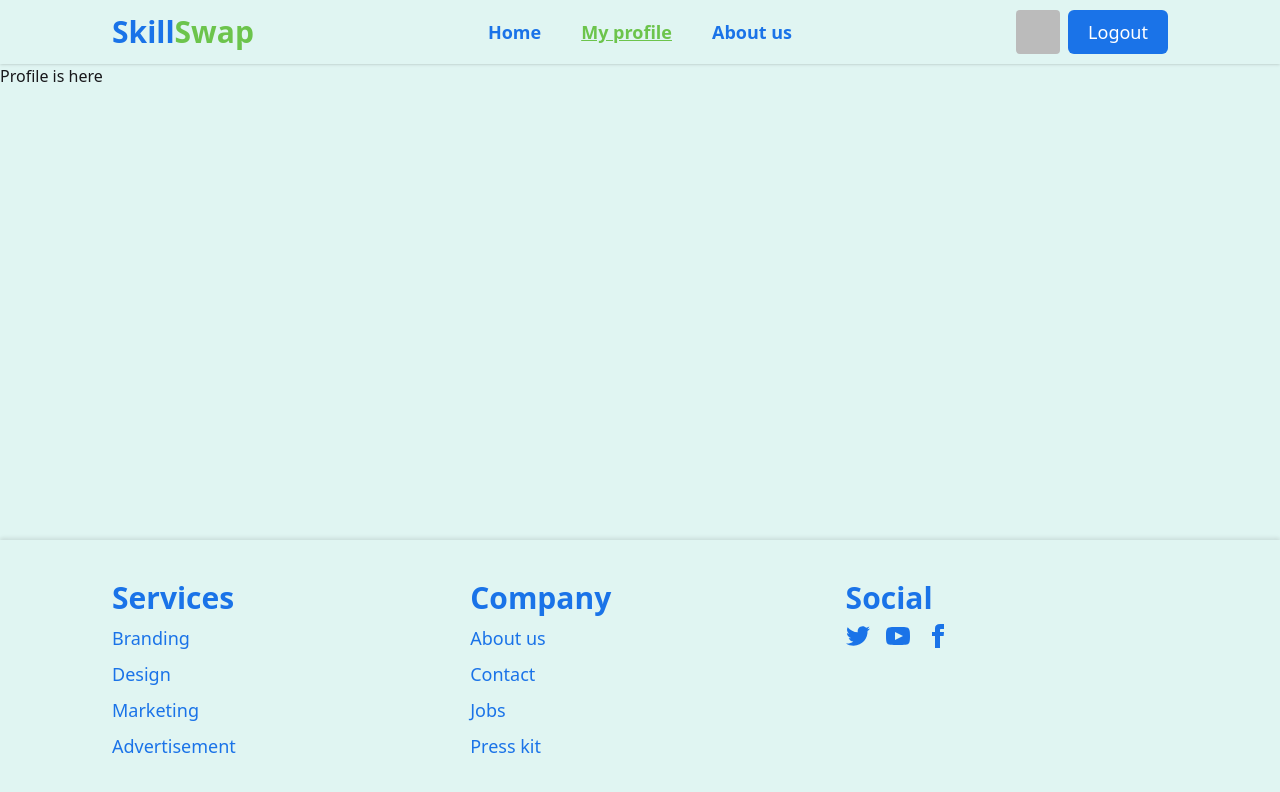
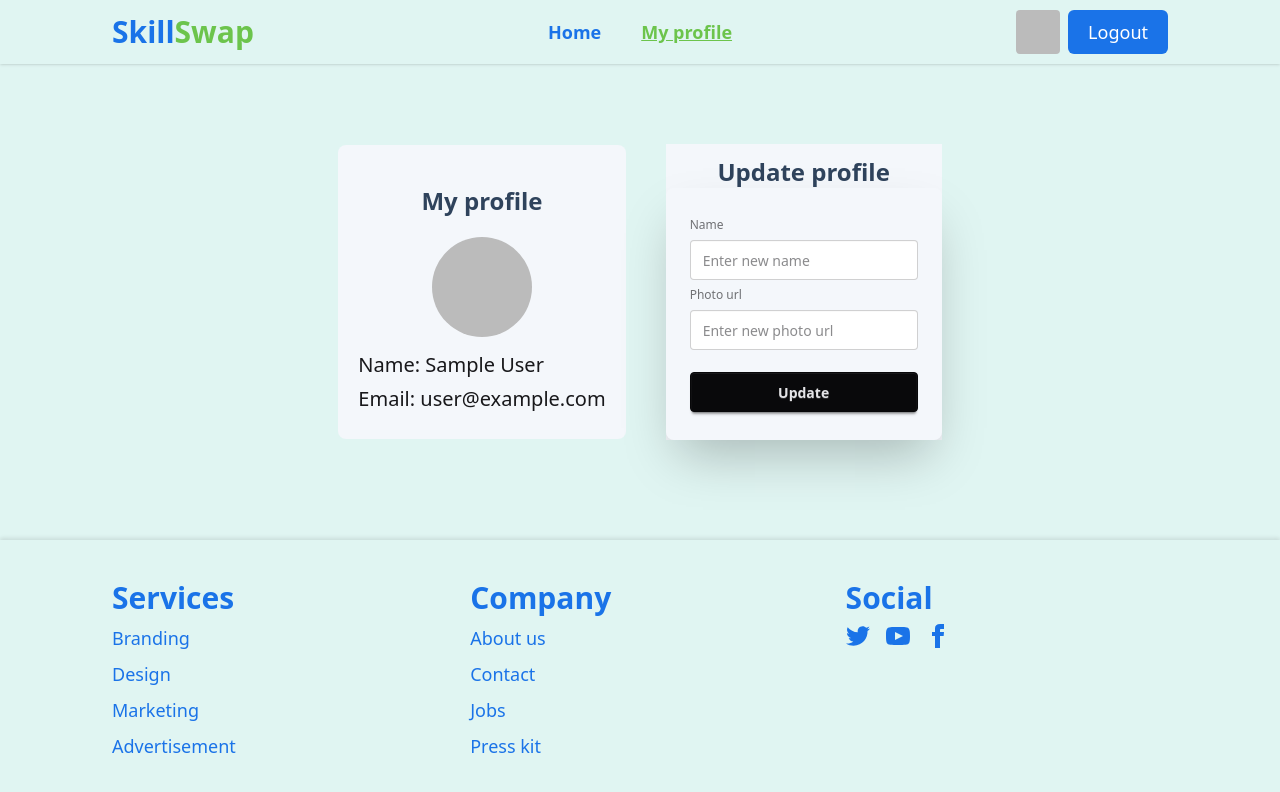
Before and after one commit to Mohammad-ali-05/skill-swap, a React (Vite) app: page /profile in a window 1280 px wide. Shown: the top 792 px of the page. Built offline with nearby package versions, Linux system fonts and the light colour scheme; no server answers; sample sign-in values are in the browser's storage.

Commit message:
All complete

```diff
--- a/src/Components/CourseCard.jsx
+++ b/src/Components/CourseCard.jsx
@@ -33,7 +33,7 @@ const CourseCard = ({ courseData }) => {
           </div>
           <Link to={`/course-details/${urlName}=${courseId}`}>
             <button className="text-white text-2xl bg-[#1A73E8] hover:bg-[#6cc44c] font-bold rounded-lg px-4 py-1">
-              Enroll Now
+              View Details
             </button>
           </Link>
         </div>
--- /dev/null
+++ b/src/Components/ErrorPage.jsx
@@ -0,0 +1,20 @@
+import React from "react";
+import { Link } from "react-router";
+
+const ErrorPage = () => {
+  return (
+    <div className="flex flex-col justify-around items-center">
+      <h2 className="text-7xl text-[#2F435C] font-bold">Opps error page</h2>
+      <p className="font-semibold text-3xl text-center text-[#6C757D] mt-2.5 mb-10">
+        The page you are looking for is not available
+      </p>
+      <Link>
+        <button className="btn btn-neutral bg-[#1A73E8] hover:bg-[#6cc44c] mt-4">
+          Go to home page
+        </button>
+      </Link>
+    </div>
+  );
+};
+
+export default ErrorPage;
--- a/src/Components/Login.jsx
+++ b/src/Components/Login.jsx
@@ -6,7 +6,7 @@ import { Link, useLocation, useNavigate } from "react-router";
 const Login = () => {
   const [showPassword, setShowPassword] = useState(false);
   const [errorMessage, setErrorMessage] = useState("");
-  const { loginUser, googleLogin } = useContext(AuthContext);
+  const { loginUser, googleLogin, setEmail } = useContext(AuthContext);
   const location = useLocation();
   const navigate = useNavigate();
 
@@ -18,7 +18,7 @@ const Login = () => {
     loginUser(email, password)
       .then((userCredentials) => {
         console.log(userCredentials);
-        navigate(`${location.state}`);
+        navigate(location.state ? `${location.state}` : "/");
       })
       .catch((error) => {
         if (error.message === "Firebase: Error (auth/invalid-credential).") {
@@ -29,8 +29,14 @@ const Login = () => {
   };
 
   const handleGoogleLogin = () => {
-    googleLogin().then(() => navigate(`${location.state}`));
+    googleLogin().then(() =>
+      navigate(location.state ? `${location.state}` : "/")
+    );
   };
+
+  const handleEmailOnChange = (e) => {
+    setEmail(e.target.value)
+  }
 
   return (
     <div>
@@ -52,7 +58,7 @@ const Login = () => {
               <form onSubmit={handleUserLogin}>
                 <fieldset className="fieldset">
                   <label className="label text-2xl font-bold">Email</label>
-                  <input
+                  <input onChange={handleEmailOnChange}
                     type="email"
                     name="email"
                     className="input"
@@ -68,11 +74,11 @@ const Login = () => {
                       placeholder="Enter your password"
                       required
                     />
-                    <button
+                    <div
                       onClick={() => setShowPassword(!showPassword)}
                       className="absolute z-10 text-xl right-7 top-2.5">
                       {showPassword ? <FaRegEyeSlash /> : <FaRegEye />}
-                    </button>
+                    </div>
                   </div>
                   <div>
                     {errorMessage && (
@@ -82,7 +88,11 @@ const Login = () => {
                     )}
                   </div>
                   <div>
-                    <a className="link link-hover">Forgot password?</a>
+                    <Link
+                      to={"/auth/reset-password"}
+                      className="link link-hover">
+                      Forgot password?
+                    </Link>
                   </div>
                   <button className="btn btn-neutral bg-[#1A73E8] hover:bg-[#6cc44c] mt-4">
                     Login
--- a/src/Components/Navbar.jsx
+++ b/src/Components/Navbar.jsx
@@ -36,17 +36,6 @@ const Navbar = () => {
             }`
           }>
           My profile
-        </NavLink>
-      </li>
-      <li>
-        <NavLink
-          to={"/about-us"}
-          className={({ isActive }) =>
-            `hover:text-[#6cc44c] text-lg font-semibold ${
-              isActive ? `text-[#6cc44c] underline` : `text-[#1A73E8]`
-            }`
-          }>
-          About us
         </NavLink>
       </li>
     </>
--- /dev/null
+++ b/src/Components/Profile.jsx
@@ -0,0 +1,71 @@
+import React, { useContext } from "react";
+import AuthContext from "../Contexts/AuthContext";
+
+const Profile = () => {
+  const { user, setUser, updateUserProfile } = useContext(AuthContext);
+
+  const handleProfileUpdate = (e) => {
+    e.preventDefault();
+
+    const name = e.target.elements.name.value;
+    const photoUrl = e.target.elements.photoURL.value;
+
+    updateUserProfile({
+      displayName: name,
+      photoURL: photoUrl,
+    }).then(() => setUser({ ...user, displayName: name, photoURL: photoUrl }));
+  };
+
+  return (
+    <div className="px-2 md:px-14 lg:px-28 flex flex-col md:flex-row justify-center items-center gap-10 mt-5 md:mt-20">
+      <div className="bg-[#F4F7FB] p-5 rounded-lg">
+        <h2 className="text-center my-5 text-[#2F435C] text-2xl font-bold">
+          My profile
+        </h2>
+        <div>
+          <img
+            className="rounded-full w-25 mx-auto my-3.5"
+            src={user.photoURL}
+            alt=""
+          />
+          <h3 className="text-xl font-medium my-1.5">
+            Name: {user.displayName}
+          </h3>
+          <p className="text-xl font-medium my-1.5">Email: {user.email}</p>
+        </div>
+      </div>
+      <div className="bg-[#F4F7FB]">
+        <h2 className="text-center mt-3 text-[#2F435C] text-2xl font-bold">
+          Update profile
+        </h2>
+        <div className="card  w-full max-w-sm shrink-0 shadow-2xl">
+          <div className="card-body">
+            <form onSubmit={handleProfileUpdate}>
+              <fieldset className="fieldset">
+                <label className="label">Name</label>
+                <input
+                  type="text"
+                  name="name"
+                  className="input"
+                  placeholder="Enter new name"
+                  required
+                />
+                <label className="label">Photo url</label>
+                <input
+                  type="text"
+                  name="photoURL"
+                  className="input"
+                  placeholder="Enter new photo url"
+                  required
+                />
+                <button className="btn btn-neutral mt-4">Update</button>
+              </fieldset>
+            </form>
+          </div>
+        </div>
+      </div>
+    </div>
+  );
+};
+
+export default Profile;
--- a/src/Components/Registration.jsx
+++ b/src/Components/Registration.jsx
@@ -6,13 +6,16 @@ import { Link, useNavigate } from "react-router";
 const Registration = () => {
   const [showPassword, setShowPassword] = useState(false);
   const [errorMessage, setErrorMessage] = useState("");
-  const { createUser, googleLogin } = useContext(AuthContext);
+  const { setUser, createUser, googleLogin, updateUserProfile } =
+    useContext(AuthContext);
   const navigate = useNavigate();
 
   /* Function for creating user */
   const handleUserRegistration = (e) => {
     e.preventDefault();
 
+    const name = e.target.elements.name.value;
+    const photoUrl = e.target.elements.photoURL.value;
     const email = e.target.elements.email.value;
     const password = e.target.elements.password.value;
 
@@ -20,16 +23,28 @@ const Registration = () => {
       return;
     }
 
-    console.log(email, password);
+    console.log(name, photoUrl);
 
     createUser(email, password)
-      .then((userCredentials) => {
-        console.log(userCredentials.user);
-        navigate("/");
+      .then((result) => {
+        const user = result.user;
+        updateUserProfile({
+          displayName: name,
+          photoURL: photoUrl,
+        }).then(() => {
+          setUser({ ...user, displayName: name, photoURL: photoUrl });
+          navigate("/");
+        });
       })
       .catch((error) => {
         console.log(error.message);
       });
+  };
+
+  const handleGoogleLogin = () => {
+    googleLogin().then(() =>
+      navigate(location.state ? `${location.state}` : "/")
+    );
   };
 
   const handlePasswordOnChange = (e) => {
@@ -75,6 +90,7 @@ const Registration = () => {
                   <label className="label text-2xl font-bold">Name</label>
                   <input
                     type="text"
+                    name="name"
                     className="input"
                     placeholder="Enter your name"
                     required
@@ -82,6 +98,7 @@ const Registration = () => {
                   <label className="label text-2xl font-bold">Photo URl</label>
                   <input
                     type="text"
+                    name="photoURL"
                     className="input"
                     placeholder="Enter your photo url"
                     required
@@ -104,11 +121,11 @@ const Registration = () => {
                       placeholder="Enter your password"
                       required
                     />
-                    <button
+                    <div
                       onClick={() => setShowPassword(!showPassword)}
                       className="absolute z-10 text-xl right-7 top-2.5">
                       {showPassword ? <FaRegEyeSlash /> : <FaRegEye />}
-                    </button>
+                    </div>
                   </div>
                   <div>
                     {errorMessage && (
@@ -127,7 +144,7 @@ const Registration = () => {
                   Other register options
                 </p>
                 <button
-                  onClick={() => googleLogin()}
+                  onClick={handleGoogleLogin}
                   className="btn bg-white text-black w-full mt-2 border-[#e5e5e5]">
                   <svg
                     aria-label="Google logo"
@@ -153,7 +170,12 @@ const Registration = () => {
                   </svg>
                   Login with Google
                 </button>
-                <p>Already have an account? <Link to="/auth/login" className="hover:underline">Login</Link></p>
+                <p>
+                  Already have an account?{" "}
+                  <Link to="/auth/login" className="hover:underline">
+                    Login
+                  </Link>
+                </p>
               </div>
             </div>
           </div>
--- /dev/null
+++ b/src/Components/ResetPassword.jsx
@@ -0,0 +1,45 @@
+import React, { useContext } from "react";
+import AuthContext from "../Contexts/AuthContext";
+
+const ResetPassword = () => {
+    const { email, resetPassword} = useContext(AuthContext)
+
+
+  const handleResetPassword = (e) => {
+    e.preventDefault();
+      const email = e.target.elements.email.value;
+
+      resetPassword(email).then(()=> window.location.href = "https://mail.google.com")
+  };
+
+  return (
+    <div>
+      <div className="hero ">
+        <div className="hero-content flex-col lg:flex-row-reverse bg-[#F4F7FB] rounded-lg mx-2.5 my-5 lg:my-20">
+          <div className="card bg-base-100 w-full max-w-sm shrink-0 shadow-2xl">
+            <div className="card-body">
+              <form onSubmit={handleResetPassword}>
+                <fieldset className="fieldset">
+                  <label className="label text-2xl font-bold">Email</label>
+                  <input
+                    type="email"
+                    name="email"
+                    className="input"
+                    placeholder="Enter your email"
+                    value={email}
+                    required
+                  />
+                  <button className="btn btn-neutral bg-[#1A73E8] hover:bg-[#6cc44c] mt-4">
+                    Reset
+                  </button>
+                </fieldset>
+              </form>
+            </div>
+          </div>
+        </div>
+      </div>
+    </div>
+  );
+};
+
+export default ResetPassword;
--- a/src/Contexts/AuthProvider.jsx
+++ b/src/Contexts/AuthProvider.jsx
@@ -1,11 +1,12 @@
 import React, { useEffect, useState } from 'react';
 import AuthContext from './AuthContext';
-import { createUserWithEmailAndPassword, GoogleAuthProvider, onAuthStateChanged, signInWithEmailAndPassword, signInWithPopup, signOut } from 'firebase/auth';
+import { createUserWithEmailAndPassword, GoogleAuthProvider, onAuthStateChanged, sendPasswordResetEmail, signInWithEmailAndPassword, signInWithPopup, signOut, updateProfile } from 'firebase/auth';
 import auth from '../Firebase/firebase.config';
 
 const AuthProvider = ({ children }) => {
     const [user, setUser] = useState(null)
     const [loading, setLoading] = useState(true)
+    const [email, setEmail] = useState("")
 
 
     const googleProvider = new GoogleAuthProvider()
@@ -15,21 +16,33 @@ const AuthProvider = ({ children }) => {
         return createUserWithEmailAndPassword(auth, email, password)
     }
 
+    /* Update user name and photo function */
+    const updateUserProfile = (updatedData) => {
+        return updateProfile(auth.currentUser, updatedData)
+    }
+
     /* Login user with email password function */
     const loginUser = (email, password) => {
         return signInWithEmailAndPassword(auth, email, password)
     }
 
+    /* Google login function */
     const googleLogin = () => {
         return signInWithPopup(auth, googleProvider)
     }
 
+    const resetPassword = (email) => {
+        return sendPasswordResetEmail(auth, email)
+    }
+
+    /* Logout function */
     const logoutUser = () => {
         return signOut(auth)
     }
 
     useEffect(() => {
         const unSubscribe = onAuthStateChanged(auth, (currentUser) => {
+            console.log(currentUser)
             setUser(currentUser)
             setLoading(false)
         })
@@ -43,9 +56,13 @@ const AuthProvider = ({ children }) => {
         setUser,
         loading,
         setLoading,
+        email,
+        setEmail,
         createUser,
+        updateUserProfile,
         loginUser,
         googleLogin,
+        resetPassword,
         logoutUser,
     }
 
--- a/src/Layouts/MainLayout.jsx
+++ b/src/Layouts/MainLayout.jsx
@@ -1,7 +1,7 @@
 import React from 'react';
 import Navbar from '../Components/Navbar';
 import Footer from '../Components/Footer';
-import { Outlet } from 'react-router';
+import { Outlet, ScrollRestoration } from 'react-router';
 import { Toaster } from 'react-hot-toast';
 
 const MainLayout = () => {
@@ -13,6 +13,7 @@ const MainLayout = () => {
                 </nav>
             </header>
             <main className='flex-1'>
+                <ScrollRestoration></ScrollRestoration>
                 <Outlet></Outlet>
             </main>
             <footer>
--- a/src/Pages/Home.jsx
+++ b/src/Pages/Home.jsx
@@ -10,7 +10,7 @@ const Home = () => {
     <div className="px-6 md:px-14 lg:px-28 py-10 my-10">
       <div className="shadow-lg rounded-lg bg-[rgba(244,247,251,0.6)] p-2 md:p-6 lg:p-10">
         <h1 className="font-bold text-center text-5xl text-[#1A73E8] my-10">
-          Top 5 Providers
+          Popular skills
         </h1>
         <div className="grid grid-cols-1 sm:grid-cols-2 xl:grid-cols-3 2xl:grid-cols-3 items-stretch gap-4">
           {allCourseData.map((courseData, index) => (
--- a/src/Routers/Router.jsx
+++ b/src/Routers/Router.jsx
@@ -8,6 +8,9 @@ import Login from "../Components/Login";
 import Registration from "../Components/Registration";
 import AuthProvider from "../Contexts/AuthProvider";
 import PrivateRoutes from "./PrivateRoutes";
+import Profile from "../Components/Profile";
+import ResetPassword from "../Components/ResetPassword";
+import ErrorPage from "../Components/ErrorPage";
 
 const Router = createBrowserRouter([
   {
@@ -17,6 +20,7 @@ const Router = createBrowserRouter([
         <MainLayout></MainLayout>
       </AuthProvider>
     ),
+    errorElement: <ErrorPage></ErrorPage>,
     children: [
       {
         index: true,
@@ -46,7 +50,11 @@ const Router = createBrowserRouter([
       },
       {
         path: "/profile",
-        element: <h3>Profile is here</h3>,
+        element: (
+          <PrivateRoutes>
+            <Profile></Profile>
+          </PrivateRoutes>
+        ),
       },
       {
         path: "/auth/login",
@@ -56,6 +64,10 @@ const Router = createBrowserRouter([
         path: "/auth/register",
         element: <Registration></Registration>,
       },
+      {
+        path: "/auth/reset-password",
+        element: <ResetPassword></ResetPassword>,
+      },
     ],
   },
 ]);
```
